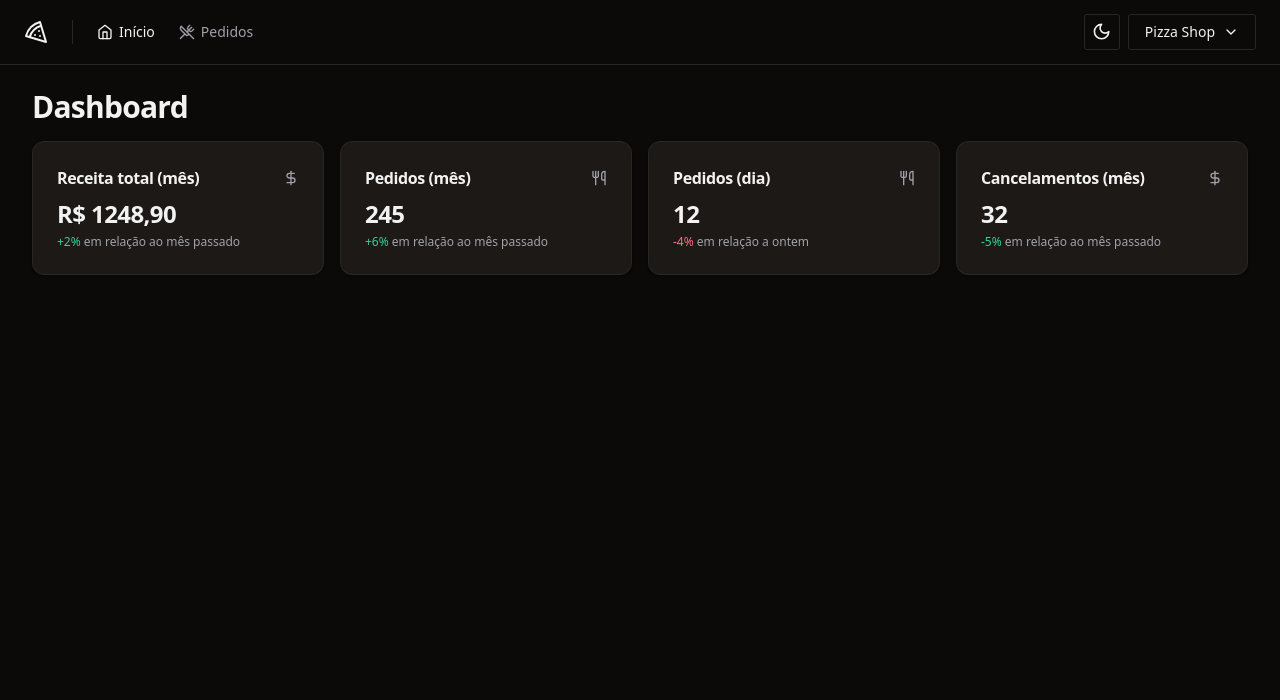
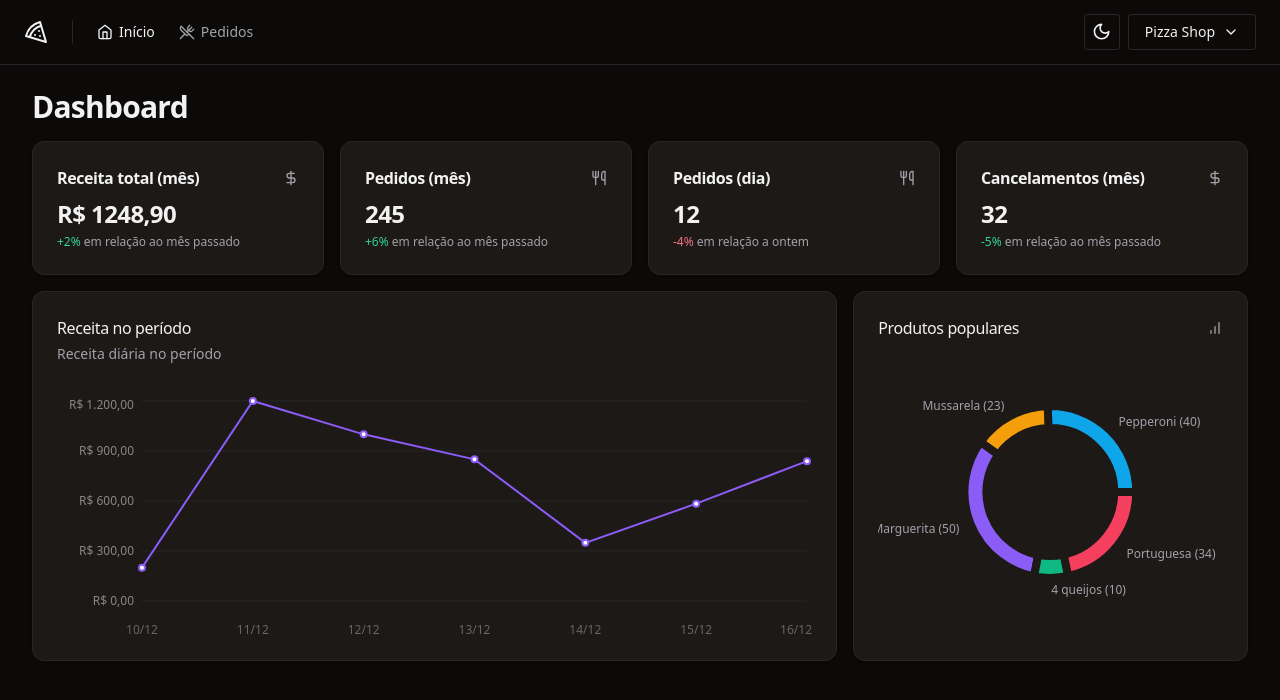
Before and after one commit to matheuseufrasio2/pizzashop-web, a React (Vite) app: page / in a window 1280 px wide. Shown: the top 700 px of the page. Built offline with nearby package versions, Linux system fonts and the light colour scheme.

Commit message:
finish dashboard graphs

```diff
--- a/package.json
+++ b/package.json
@@ -29,6 +29,7 @@
     "react-helmet-async": "^2.0.4",
     "react-hook-form": "^7.49.3",
     "react-router-dom": "^6.21.3",
+    "recharts": "^2.11.0",
     "sonner": "^1.3.1",
     "sort-by": "^1.2.0",
     "tailwind-merge": "^2.2.1",
--- a/src/pages/app/dashboard/dashboard.tsx
+++ b/src/pages/app/dashboard/dashboard.tsx
@@ -4,6 +4,8 @@
 import { MonthCanceledOrdersAmountCard } from './month-canceled-orders-amount'
 import { MonthOrdersAmountCard } from './month-orders-amount-card'
 import { MonthRevenueCard } from './month-revenue-card'
+import { PopularProductsChart } from './popular-products-chart'
+import { RevenueChart } from './revenue-chart'
 
 export function Dashboard() {
   return (
@@ -18,6 +20,11 @@
           <DayOrdersAmountCard />
           <MonthCanceledOrdersAmountCard />
         </div>
+
+        <div className="grid grid-cols-9 gap-4">
+          <RevenueChart />
+          <PopularProductsChart />
+        </div>
       </div>
     </>
   )
--- /dev/null
+++ b/src/pages/app/dashboard/popular-products-chart.tsx
@@ -0,0 +1,92 @@
+import { BarChart } from 'lucide-react'
+import { Cell, Pie, PieChart, ResponsiveContainer } from 'recharts'
+import colors from 'tailwindcss/colors'
+
+import { Card, CardContent, CardHeader, CardTitle } from '@/components/ui/card'
+
+const data = [
+  { product: 'Pepperoni', amount: 40 },
+  { product: 'Mussarela', amount: 23 },
+  { product: 'Marguerita', amount: 50 },
+  { product: '4 queijos', amount: 10 },
+  { product: 'Portuguesa', amount: 34 },
+]
+
+const COLORS = [
+  colors.sky[500],
+  colors.amber[500],
+  colors.violet[500],
+  colors.emerald[500],
+  colors.rose[500],
+]
+
+export function PopularProductsChart() {
+  return (
+    <Card className="col-span-3">
+      <CardHeader className="pb-8">
+        <div className="flex items-center justify-between">
+          <CardTitle className="text-base font-medium">
+            Produtos populares
+          </CardTitle>
+          <BarChart className="h-4 w-4 text-muted-foreground" />
+        </div>
+      </CardHeader>
+      <CardContent>
+        <ResponsiveContainer width="100%" height={240}>
+          <PieChart style={{ fontSize: 12 }}>
+            <Pie
+              data={data}
+              dataKey="amount"
+              nameKey="product"
+              cx="50%"
+              cy="50%"
+              outerRadius={86}
+              innerRadius={64}
+              strokeWidth={8}
+              labelLine={false}
+              label={({
+                cx,
+                cy,
+                midAngle,
+                innerRadius,
+                outerRadius,
+                value,
+                index,
+              }) => {
+                const RADIAN = Math.PI / 180
+                const radius = 12 + innerRadius + (outerRadius - innerRadius)
+                const x = cx + radius * Math.cos(-midAngle * RADIAN)
+                const y = cy + radius * Math.sin(-midAngle * RADIAN)
+
+                return (
+                  <text
+                    x={x}
+                    y={y}
+                    className="fill-muted-foreground text-xs"
+                    textAnchor={x > cx ? 'start' : 'end'}
+                    dominantBaseline="central"
+                  >
+                    {data[index].product.length > 12
+                      ? data[index].product.substring(0, 12).concat('...')
+                      : data[index].product}{' '}
+                    ({value})
+                  </text>
+                )
+              }}
+            >
+              {data.map((_, i) => {
+                return (
+                  <Cell
+                    key={`cell-${i}`}
+                    fill={COLORS[i]}
+                    className="stroke-card hover:opacity-80"
+                  />
+                )
+              })}
+            </Pie>
+          </PieChart>
+        </ResponsiveContainer>
+      </CardContent>
+    </Card>
+  )
+}
--- /dev/null
+++ b/src/pages/app/dashboard/revenue-chart.tsx
@@ -0,0 +1,70 @@
+import {
+  CartesianGrid,
+  Line,
+  LineChart,
+  ResponsiveContainer,
+  XAxis,
+  YAxis,
+} from 'recharts'
+import colors from 'tailwindcss/colors'
+
+import {
+  Card,
+  CardContent,
+  CardDescription,
+  CardHeader,
+  CardTitle,
+} from '@/components/ui/card'
+
+const data = [
+  { date: '10/12', revenue: 200 },
+  { date: '11/12', revenue: 1200 },
+  { date: '12/12', revenue: 1000 },
+  { date: '13/12', revenue: 850 },
+  { date: '14/12', revenue: 349 },
+  { date: '15/12', revenue: 584 },
+  { date: '16/12', revenue: 839 },
+]
+
+export function RevenueChart() {
+  return (
+    <Card className="col-span-6">
+      <CardHeader className="flex-row items-center justify-between pb-8">
+        <div className="space-y-1">
+          <CardTitle className="text-base font-medium">
+            Receita no período
+          </CardTitle>
+          <CardDescription>Receita diária no período</CardDescription>
+        </div>
+      </CardHeader>
+      <CardContent>
+        <ResponsiveContainer width="100%" height={240}>
+          <LineChart data={data} style={{ fontSize: 12 }}>
+            <XAxis dataKey="date" tickLine={false} axisLine={false} dy={16} />
+            <YAxis
+              stroke="#888"
+              axisLine={false}
+              tickLine={false}
+              width={80}
+              tickFormatter={(value: number) =>
+                value.toLocaleString('pt-BR', {
+                  style: 'currency',
+                  currency: 'BRL',
+                })
+              }
+            />
+
+            <CartesianGrid vertical={false} className="stroke-muted" />
+
+            <Line
+              type="linear"
+              strokeWidth={2}
+              dataKey="revenue"
+              stroke={colors.violet[500]}
+            />
+          </LineChart>
+        </ResponsiveContainer>
+      </CardContent>
+    </Card>
+  )
+}
```
Also changed, not shown: src/components/ui/card.tsx (+15 -15 lines), 1 other file (tests, documents, lock files or other folders).
